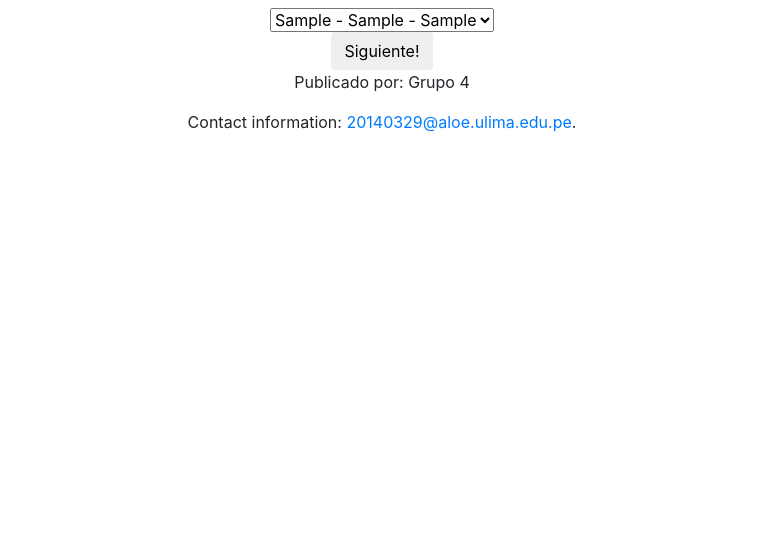
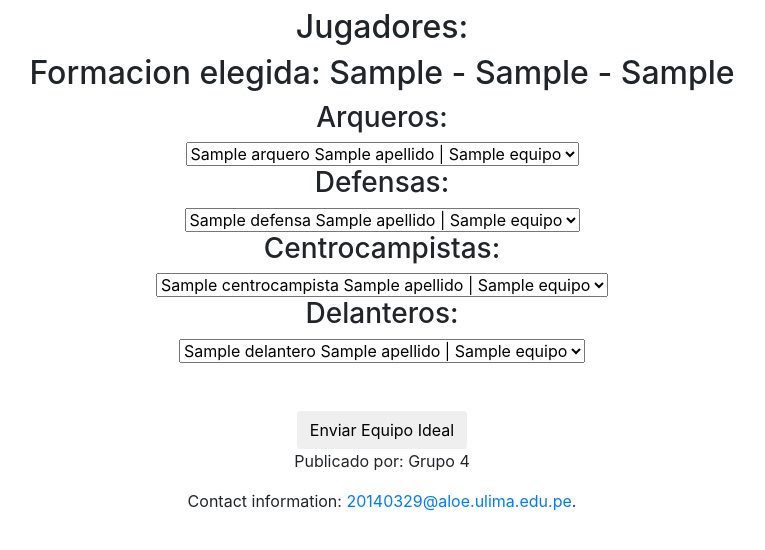
Before and after one commit to Blurryface096/polla_game, a Django app: template templates/equipoideal/jugadores.html in a window 1280 px wide. Shown: the part 29-579 px from the top of the page, without its empty margins (258-1023 px from the left). Run offline with Django 3.2, Linux system fonts and the light colour scheme; the template is opened without the code that fills it: most values are stand-ins (such as "Sample title", 1, 10 or a date in 2020); some libraries are stand-ins or nearby versions.

Commit message:
lista de jugadores para elegir, completada

```diff
--- a/apps/equipoideal/urls.py
+++ b/apps/equipoideal/urls.py
@@ -1,7 +1,8 @@
 from django.urls import path
-from apps.equipoideal.views import index
+from apps.equipoideal.views import index, jugadores
 
 app_name = 'equipoideal'
 urlpatterns = [
     path('', index),
+    path('jugadores/<int:formacion_id>', jugadores, name='jugadores'),
 ]
--- a/templates/equipoideal/formacion.html
+++ b/templates/equipoideal/formacion.html
@@ -8,7 +8,7 @@
       {% if formaciones %}
       <select name="formacion">
         {% for formacion in formaciones %}
-        <option value="formacion.id">{{formacion.cantidad_defensas}} -
+        <option value={{formacion.id}}>{{formacion.cantidad_defensas}} -
           {{formacion.cantidad_centrocampistas}} -
           {{formacion.cantidad_delanteros}}</option>
         {% endfor %}
--- a/templates/equipoideal/jugadores.html
+++ b/templates/equipoideal/jugadores.html
@@ -1,23 +1,56 @@
 {% extends 'polla/base.html' %}
-{% block title %} Elige tu formacion! {% endblock %}
+{% block title %} Elige a tus jugadores! {% endblock %}
 {% block content %}
 <div class="container">
-  <form method="post">
-    {% csrf_token %}
-    <div align="center">
-      {% if formaciones %}
-      <select name="formacion">
-        {% for formacion in formaciones %}
-        <option value="formacion.id">{{formacion.cantidad_defensas}} -
-          {{formacion.cantidad_centrocampistas}} -
-          {{formacion.cantidad_delanteros}}</option>
+  <div align="center">
+    <form method="post">
+      {% csrf_token %}
+    <h2>Jugadores:</h2>
+    {% if formacion %}
+      <h2>Formacion elegida: {{formacion.cantidad_defensas}}
+        - {{formacion.cantidad_centrocampistas}}
+        - {{formacion.cantidad_delanteros}}</h2>
+      <h3>Arqueros:</h3>
+      <select name="arquero">
+      {% for arquero in arqueros %}
+        <option value={{arquero.id}}>{{arquero.nombre}} {{arquero.apellido}} | {{arquero.equipo}}</option>
+      {% endfor %}
+      </select>
+
+      <h3>Defensas:</h3>
+      {% for defs in lst_defs %}
+      <select name="defensa{{index}}">
+        {% for defensa in defs %}
+          <option value={{defensa.id}}>{{defensa.nombre}} {{defensa.apellido}} | {{defensa.equipo}}</option>
         {% endfor %}
       </select>
-      {% endif %}
+      {% endfor %}
+
+      <h3>Centrocampistas:</h3>
+      {% for cents in lst_cent %}
+      <select name="centrocampista{{index}}">
+        {% for centrocampista in cents %}
+          <option value={{centrocampista.id}}>{{centrocampista.nombre}} {{centrocampista.apellido}} | {{centrocampista.equipo}}</option>
+        {% endfor %}
+      </select>
+      {% endfor %}
+
+      <h3>Delanteros:</h3>
+      {% for delas in lst_dela %}
+      <select name="delantero{{index}}">
+        {% for delantero in delas %}
+          <option value={{delantero.id}}>{{delantero.nombre}} {{delantero.apellido}} | {{delantero.equipo}}</option>
+        {% endfor %}
+      </select>
+      {% endfor %}
+    {% endif %}
+    <br>
+    <br>
+    <div align="center">
+      <br>
+      <button type="submir" class="btn">Enviar Equipo Ideal</button>
     </div>
-    <div align="center">
-        <button class="btn" type="submit">Siguiente!</button>
-    </div>
-  </form>
+    </form>
+  </div>
 </div>
 {% endblock %}
```
Also changed, not shown: apps/equipoideal/models.py (+12 -1 lines), apps/equipoideal/views.py (+49 -5 lines), templates/equipoideal/resultados.html (added, +9 -0 lines).
